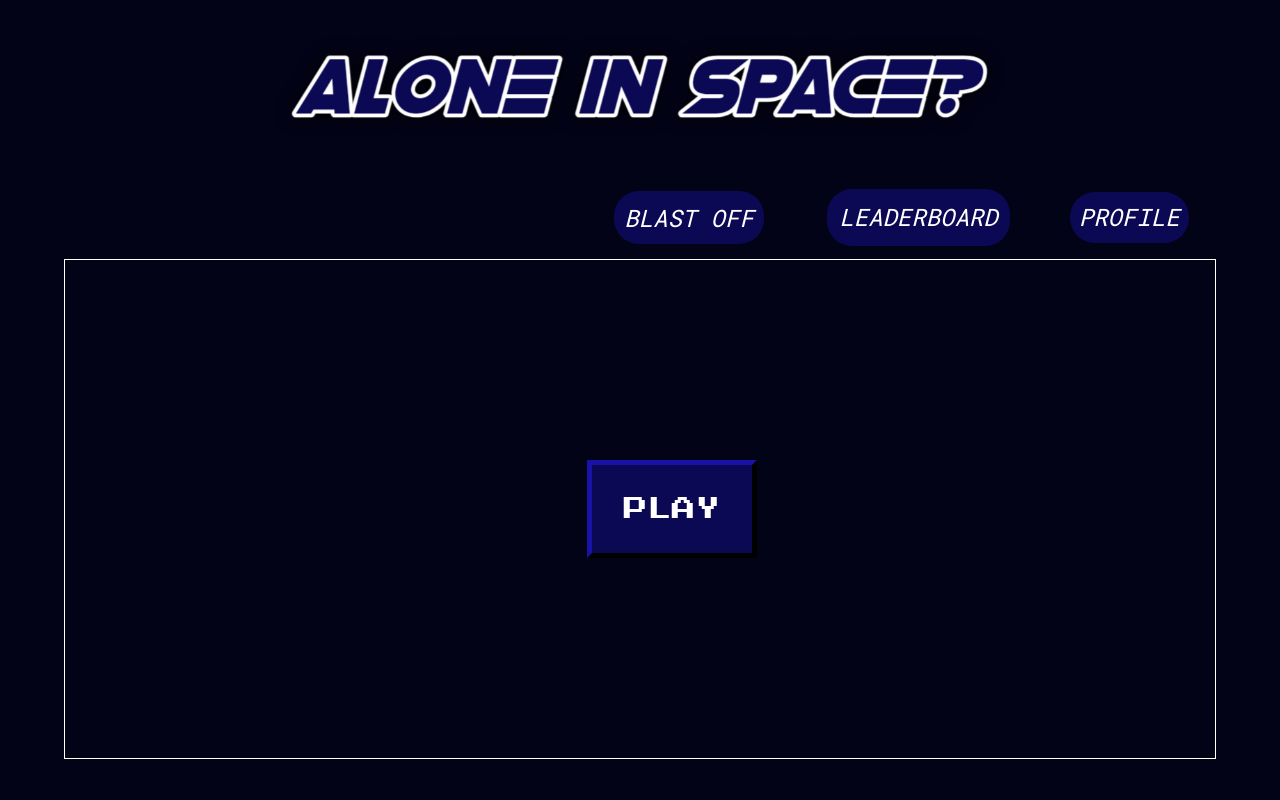
After one commit to therealhd/aloneinspace, a Flask app: page /play in a window 1280 px wide. The commit adds this page. Run offline with Flask 3, Linux system fonts and the light colour scheme.

Commit message:
Added CSS to play page

```diff
--- a/app.py
+++ b/app.py
@@ -12,14 +12,14 @@ def index():
     return render_template('index.html')
 
 
-@app.route('/game')
-def game():
+@app.route('/play')
+def play():
     """
     Route to play game page
-    :return: game.html
+    :return: play.html
     """
 
-    return render_template('game.html')
+    return render_template('play.html')
 
 
 if __name__ == "__main__":
--- a/static/css/styles.css
+++ b/static/css/styles.css
@@ -3,6 +3,10 @@ body, header, nav, main, footer, img, h1, h3, ul, aside, figure, figcaption, aud
     margin: 0;
     padding: 0;
     border: 0;
+}
+
+* {
+    box-sizing: border-box;
 }
 
 html, body {
@@ -22,6 +26,9 @@ header {
 }
 
 /* CSS for Nav */
+nav {
+    margin: 2%;
+}
 #nav_menu_list {
     display: grid;
     grid-template-columns: auto auto auto auto auto auto auto auto auto auto;
@@ -37,7 +44,7 @@ header {
 
 #nav_menu_div a {
     background-color: #0C0954;
-    padding: 5% 10%;
+    padding: 5%;
     border-radius: 25px;
 }
 
@@ -89,3 +96,36 @@ header {
     border: none;
     border-radius: 5px;
 }
+
+/* CSS For Game */
+#game_play_box {
+    border: 1px solid #fff;
+    color: #fff;
+    min-height: 500px;
+    max-height: 550px;
+    min-width: 90%;
+    max-width: 90%;
+    margin: auto;
+    display: flex;
+    align-items: center;
+}
+
+#play_button_div {
+    width: fit-content;
+    margin: auto;
+    vertical-align: center;
+}
+
+#play_button {
+    background-color: #0C0954;
+    color: #fff;
+    margin: auto;
+    padding: 30%;
+    font-family: 'Press Start 2P', cursive;
+    font-size: 1.5em;
+    border: 5px #0C0954 outset;
+}
+
+#play_button:hover {
+    border: none;
+}
--- a/static/scripts/main.js
+++ b/static/scripts/main.js
@@ -10,5 +10,5 @@ function clickedProfile() {
 }
 
 function clickedLogin() {
-    window.location.href = 'game'
+    window.location.href = 'play'
 }
--- a/templates/game.html
+++ /dev/null
@@ -1,3 +0,0 @@
-{% extends "default.html" %}
-
-{% block title %}Play{% endblock%}
--- /dev/null
+++ b/templates/play.html
@@ -0,0 +1,15 @@
+{% extends "default.html" %}
+
+{% block title %}Play{% endblock%}
+
+{% block main %}
+<section id="game_play_section">
+    <div id="game_play_box">
+        <div id="play_button_div">
+            <button id="play_button">PLAY</button>
+        </div>
+    </div>
+
+</section>
+
+{% endblock %}
```
